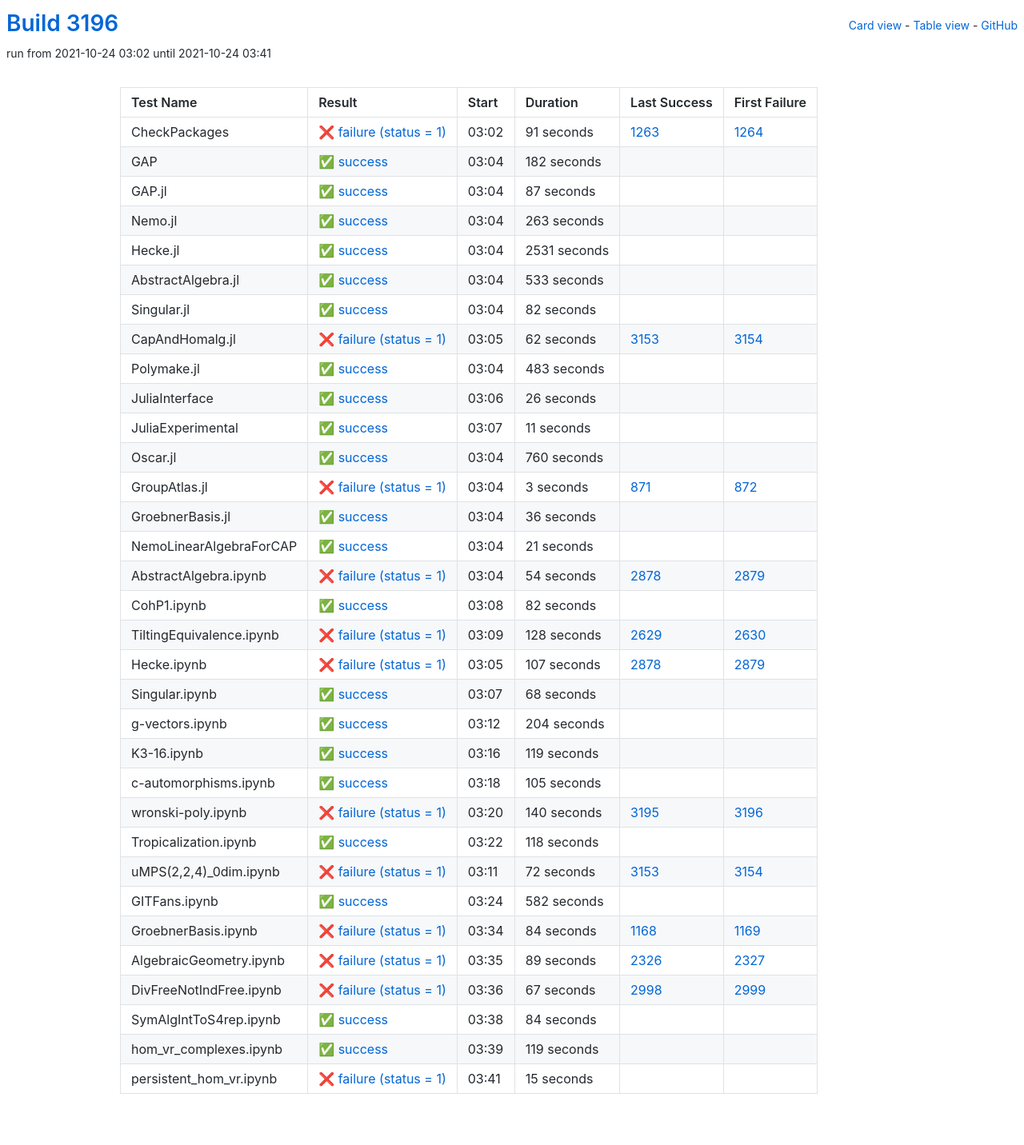
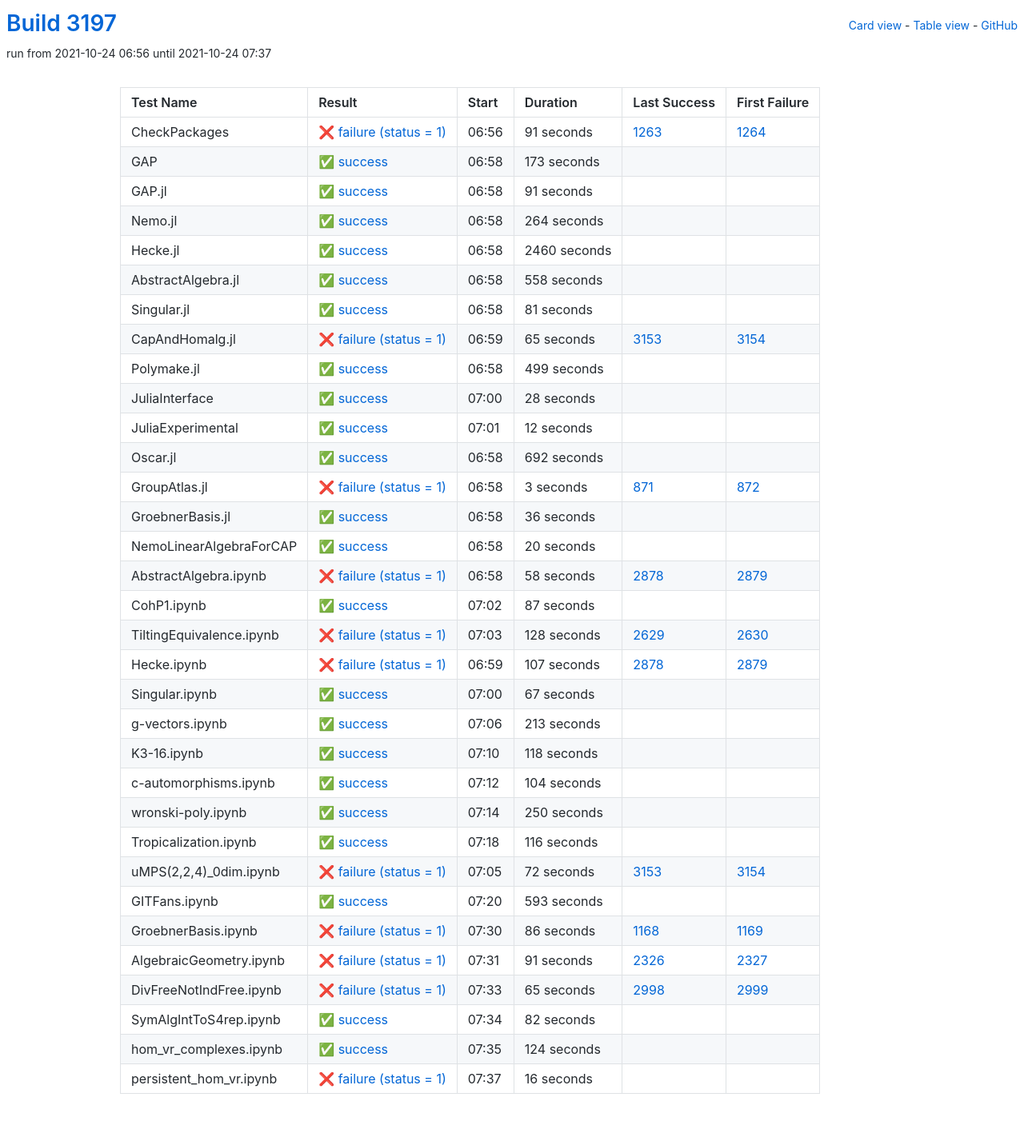
Before and after one commit to oscar-system/oscar-ci-status-stable, a Jekyll site: the page built from table.html, in a window 1280 px wide. Shown: the whole page at 80% size. Built offline with Jekyll 4.4.1, drawn with Linux system fonts in a browser that asks for light colours.

Commit message:
Build #3197

```diff
--- a/_data/ci.yml
+++ b/_data/ci.yml
@@ -1,6 +1,6 @@
 ---
-build: 3196
-build_url: https://oscarci.mathematik.uni-kl.de/job/oscar-stable/3196/
+build: 3197
+build_url: https://oscarci.mathematik.uni-kl.de/job/oscar-stable/3197/
 job: oscar-stable
 organization: oscar-system
 repo: oscar-ci-status-stable
@@ -8,8 +8,8 @@ repourl: https://github.com/oscar-system/oscar-ci-status-stable
 tests:
 - name: CheckPackages
   id: checkpackages
-  log: https://oscarci.mathematik.uni-kl.de/job/oscar-stable/3196/artifact/logs/build-3196/CheckPackages.log
-  start: 2021-10-24 03:02
+  log: https://oscarci.mathematik.uni-kl.de/job/oscar-stable/3197/artifact/logs/build-3197/CheckPackages.log
+  start: 2021-10-24 06:56
   success: false
   exitcode: 1
   status: failure
@@ -20,140 +20,140 @@ tests:
   first_failure_url: https://oscarci.mathematik.uni-kl.de/job/oscar-stable/1264/
 - name: GAP
   id: gap
-  log: https://oscarci.mathematik.uni-kl.de/job/oscar-stable/3196/artifact/logs/build-3196/GAP.log
-  start: 2021-10-24 03:04
+  log: https://oscarci.mathematik.uni-kl.de/job/oscar-stable/3197/artifact/logs/build-3197/GAP.log
+  start: 2021-10-24 06:58
   success: true
   exitcode: 0
   status: success
-  duration: 182
+  duration: 173
   last_success: false
   last_success_url:
   first_failure: false
   first_failure_url:
 - name: GAP.jl
   id: gap-jl
-  log: https://oscarci.mathematik.uni-kl.de/job/oscar-stable/3196/artifact/logs/build-3196/GAP.jl.log
-  start: 2021-10-24 03:04
+  log: https://oscarci.mathematik.uni-kl.de/job/oscar-stable/3197/artifact/logs/build-3197/GAP.jl.log
+  start: 2021-10-24 06:58
   success: true
   exitcode: 0
   status: success
-  duration: 87
+  duration: 91
   last_success: false
   last_success_url:
   first_failure: false
   first_failure_url:
 - name: Nemo.jl
   id: nemo-jl
-  log: https://oscarci.mathematik.uni-kl.de/job/oscar-stable/3196/artifact/logs/build-3196/Nemo.jl.log
-  start: 2021-10-24 03:04
+  log: https://oscarci.mathematik.uni-kl.de/job/oscar-stable/3197/artifact/logs/build-3197/Nemo.jl.log
+  start: 2021-10-24 06:58
   success: true
   exitcode: 0
   status: success
-  duration: 263
+  duration: 264
   last_success: false
   last_success_url:
   first_failure: false
   first_failure_url:
 - name: Hecke.jl
   id: hecke-jl
-  log: https://oscarci.mathematik.uni-kl.de/job/oscar-stable/3196/artifact/logs/build-3196/Hecke.jl.log
-  start: 2021-10-24 03:04
+  log: https://oscarci.mathematik.uni-kl.de/job/oscar-stable/3197/artifact/logs/build-3197/Hecke.jl.log
+  start: 2021-10-24 06:58
   success: true
   exitcode: 0
   status: success
-  duration: 2531
+  duration: 2460
   last_success: false
   last_success_url:
   first_failure: false
   first_failure_url:
 - name: AbstractAlgebra.jl
   id: abstractalgebra-jl
-  log: https://oscarci.mathematik.uni-kl.de/job/oscar-stable/3196/artifact/logs/build-3196/AbstractAlgebra.jl.log
-  start: 2021-10-24 03:04
+  log: https://oscarci.mathematik.uni-kl.de/job/oscar-stable/3197/artifact/logs/build-3197/AbstractAlgebra.jl.log
+  start: 2021-10-24 06:58
   success: true
   exitcode: 0
   status: success
-  duration: 533
+  duration: 558
   last_success: false
   last_success_url:
   first_failure: false
   first_failure_url:
 - name: Singular.jl
   id: singular-jl
-  log: https://oscarci.mathematik.uni-kl.de/job/oscar-stable/3196/artifact/logs/build-3196/Singular.jl.log
-  start: 2021-10-24 03:04
+  log: https://oscarci.mathematik.uni-kl.de/job/oscar-stable/3197/artifact/logs/build-3197/Singular.jl.log
+  start: 2021-10-24 06:58
   success: true
   exitcode: 0
   status: success
-  duration: 82
+  duration: 81
   last_success: false
   last_success_url:
   first_failure: false
   first_failure_url:
 - name: CapAndHomalg.jl
   id: capandhomalg-jl
-  log: https://oscarci.mathematik.uni-kl.de/job/oscar-stable/3196/artifact/logs/build-3196/CapAndHomalg.jl.log
-  start: 2021-10-24 03:05
+  log: https://oscarci.mathematik.uni-kl.de/job/oscar-stable/3197/artifact/logs/build-3197/CapAndHomalg.jl.log
+  start: 2021-10-24 06:59
   success: false
   exitcode: 1
   status: failure
-  duration: 62
+  duration: 65
   last_success: 3153
   last_success_url: https://oscarci.mathematik.uni-kl.de/job/oscar-stable/3153/
   first_failure: 3154
   first_failure_url: https://oscarci.mathematik.uni-kl.de/job/oscar-stable/3154/
 - name: Polymake.jl
   id: polymake-jl
-  log: https://oscarci.mathematik.uni-kl.de/job/oscar-stable/3196/artifact/logs/build-3196/Polymake.jl.log
-  start: 2021-10-24 03:04
+  log: https://oscarci.mathematik.uni-kl.de/job/oscar-stable/3197/artifact/logs/build-3197/Polymake.jl.log
+  start: 2021-10-24 06:58
   success: true
   exitcode: 0
   status: success
-  duration: 483
+  duration: 499
   last_success: false
   last_success_url:
   first_failure: false
   first_failure_url:
 - name: JuliaInterface
   id: juliainterface
-  log: https://oscarci.mathematik.uni-kl.de/job/oscar-stable/3196/artifact/logs/build-3196/JuliaInterface.log
-  start: 2021-10-24 03:06
+  log: https://oscarci.mathematik.uni-kl.de/job/oscar-stable/3197/artifact/logs/build-3197/JuliaInterface.log
+  start: 2021-10-24 07:00
   success: true
   exitcode: 0
   status: success
-  duration: 26
+  duration: 28
   last_success: false
   last_success_url:
   first_failure: false
   first_failure_url:
 - name: JuliaExperimental
   id: juliaexperimental
-  log: https://oscarci.mathematik.uni-kl.de/job/oscar-stable/3196/artifact/logs/build-3196/JuliaExperimental.log
-  start: 2021-10-24 03:07
+  log: https://oscarci.mathematik.uni-kl.de/job/oscar-stable/3197/artifact/logs/build-3197/JuliaExperimental.log
+  start: 2021-10-24 07:01
   success: true
   exitcode: 0
   status: success
-  duration: 11
+  duration: 12
   last_success: false
   last_success_url:
   first_failure: false
   first_failure_url:
 - name: Oscar.jl
   id: oscar-jl
-  log: https://oscarci.mathematik.uni-kl.de/job/oscar-stable/3196/artifact/logs/build-3196/Oscar.jl.log
-  start: 2021-10-24 03:04
+  log: https://oscarci.mathematik.uni-kl.de/job/oscar-stable/3197/artifact/logs/build-3197/Oscar.jl.log
+  start: 2021-10-24 06:58
   success: true
   exitcode: 0
   status: success
-  duration: 760
+  duration: 692
   last_success: false
   last_success_url:
   first_failure: false
   first_failure_url:
 - name: GroupAtlas.jl
   id: groupatlas-jl
-  log: https://oscarci.mathematik.uni-kl.de/job/oscar-stable/3196/artifact/logs/build-3196/GroupAtlas.jl.log
-  start: 2021-10-24 03:04
+  log: https://oscarci.mathematik.uni-kl.de/job/oscar-stable/3197/artifact/logs/build-3197/GroupAtlas.jl.log
+  start: 2021-10-24 06:58
   success: false
   exitcode: 1
   status: failure
@@ -164,8 +164,8 @@ tests:
   first_failure_url: https://oscarci.mathematik.uni-kl.de/job/oscar-stable/872/
 - name: GroebnerBasis.jl
   id: groebnerbasis-jl
-  log: https://oscarci.mathematik.uni-kl.de/job/oscar-stable/3196/artifact/logs/build-3196/GroebnerBasis.jl.log
-  start: 2021-10-24 03:04
+  log: https://oscarci.mathematik.uni-kl.de/job/oscar-stable/3197/artifact/logs/build-3197/GroebnerBasis.jl.log
+  start: 2021-10-24 06:58
   success: true
   exitcode: 0
   status: success
@@ -176,44 +176,44 @@ tests:
   first_failure_url:
 - name: NemoLinearAlgebraForCAP
   id: nemolinearalgebraforcap
-  log: https://oscarci.mathematik.uni-kl.de/job/oscar-stable/3196/artifact/logs/build-3196/NemoLinearAlgebraForCAP.log
-  start: 2021-10-24 03:04
+  log: https://oscarci.mathematik.uni-kl.de/job/oscar-stable/3197/artifact/logs/build-3197/NemoLinearAlgebraForCAP.log
+  start: 2021-10-24 06:58
   success: true
   exitcode: 0
   status: success
-  duration: 21
+  duration: 20
   last_success: false
   last_success_url:
   first_failure: false
   first_failure_url:
 - name: AbstractAlgebra.ipynb
   id: abstractalgebra-ipynb
-  log: https://oscarci.mathematik.uni-kl.de/job/oscar-stable/3196/artifact/logs/build-3196/AbstractAlgebra.ipynb.log
-  start: 2021-10-24 03:04
+  log: https://oscarci.mathematik.uni-kl.de/job/oscar-stable/3197/artifact/logs/build-3197/AbstractAlgebra.ipynb.log
+  start: 2021-10-24 06:58
   success: false
   exitcode: 1
   status: failure
-  duration: 54
+  duration: 58
   last_success: 2878
   last_success_url: https://oscarci.mathematik.uni-kl.de/job/oscar-stable/2878/
   first_failure: 2879
   first_failure_url: https://oscarci.mathematik.uni-kl.de/job/oscar-stable/2879/
 - name: CohP1.ipynb
   id: cohp1-ipynb
-  log: https://oscarci.mathematik.uni-kl.de/job/oscar-stable/3196/artifact/logs/build-3196/CohP1.ipynb.log
-  start: 2021-10-24 03:08
+  log: https://oscarci.mathematik.uni-kl.de/job/oscar-stable/3197/artifact/logs/build-3197/CohP1.ipynb.log
+  start: 2021-10-24 07:02
   success: true
   exitcode: 0
   status: success
-  duration: 82
+  duration: 87
   last_success: false
   last_success_url:
   first_failure: false
   first_failure_url:
 - name: TiltingEquivalence.ipynb
   id: tiltingequivalence-ipynb
-  log: https://oscarci.mathematik.uni-kl.de/job/oscar-stable/3196/artifact/logs/build-3196/TiltingEquivalence.ipynb.log
-  start: 2021-10-24 03:09
+  log: https://oscarci.mathematik.uni-kl.de/job/oscar-stable/3197/artifact/logs/build-3197/TiltingEquivalence.ipynb.log
+  start: 2021-10-24 07:03
   success: false
   exitcode: 1
   status: failure
@@ -224,8 +224,8 @@ tests:
   first_failure_url: https://oscarci.mathematik.uni-kl.de/job/oscar-stable/2630/
 - name: Hecke.ipynb
   id: hecke-ipynb
-  log: https://oscarci.mathematik.uni-kl.de/job/oscar-stable/3196/artifact/logs/build-3196/Hecke.ipynb.log
-  start: 2021-10-24 03:05
+  log: https://oscarci.mathematik.uni-kl.de/job/oscar-stable/3197/artifact/logs/build-3197/Hecke.ipynb.log
+  start: 2021-10-24 06:59
   success: false
   exitcode: 1
   status: failure
@@ -236,68 +236,32 @@ tests:
   first_failure_url: https://oscarci.mathematik.uni-kl.de/job/oscar-stable/2879/
 - name: Singular.ipynb
   id: singular-ipynb
-  log: https://oscarci.mathematik.uni-kl.de/job/oscar-stable/3196/artifact/logs/build-3196/Singular.ipynb.log
-  start: 2021-10-24 03:07
+  log: https://oscarci.mathematik.uni-kl.de/job/oscar-stable/3197/artifact/logs/build-3197/Singular.ipynb.log
+  start: 2021-10-24 07:00
   success: true
   exitcode: 0
   status: success
-  duration: 68
+  duration: 67
   last_success: false
   last_success_url:
   first_failure: false
   first_failure_url:
 - name: g-vectors.ipynb
   id: g-vectors-ipynb
-  log: https://oscarci.mathematik.uni-kl.de/job/oscar-stable/3196/artifact/logs/build-3196/g-vectors.ipynb.log
-  start: 2021-10-24 03:12
+  log: https://oscarci.mathematik.uni-kl.de/job/oscar-stable/3197/artifact/logs/build-3197/g-vectors.ipynb.log
+  start: 2021-10-24 07:06
   success: true
   exitcode: 0
   status: success
-  duration: 204
+  duration: 213
   last_success: false
   last_success_url:
   first_failure: false
   first_failure_url:
 - name: K3-16.ipynb
   id: k3-16-ipynb
-  log: https://oscarci.mathematik.uni-kl.de/job/oscar-stable/3196/artifact/logs/build-3196/K3-16.ipynb.log
-  start: 2021-10-24 03:16
-  success: true
-  exitcode: 0
-  status: success
-  duration: 119
-  last_success: false
-  last_success_url:
-  first_failure: false
-  first_failure_url:
-- name: c-automorphisms.ipynb
-  id: c-automorphisms-ipynb
-  log: https://oscarci.mathematik.uni-kl.de/job/oscar-stable/3196/artifact/logs/build-3196/c-automorphisms.ipynb.log
-  start: 2021-10-24 03:18
-  success: true
-  exitcode: 0
-  status: success
-  duration: 105
-  last_success: false
-  last_success_url:
-  first_failure: false
-  first_failure_url:
-- name: wronski-poly.ipynb
-  id: wronski-poly-ipynb
-  log: https://oscarci.mathematik.uni-kl.de/job/oscar-stable/3196/artifact/logs/build-3196/wronski-poly.ipynb.log
-  start: 2021-10-24 03:20
-  success: false
-  exitcode: 1
-  status: failure
-  duration: 140
-  last_success: 3195
-  last_success_url: https://oscarci.mathematik.uni-kl.de/job/oscar-stable/3195/
-  first_failure: 3196
-  first_failure_url: https://oscarci.mathematik.uni-kl.de/job/oscar-stable/3196/
-- name: Tropicalization.ipynb
-  id: tropicalization-ipynb
-  log: https://oscarci.mathematik.uni-kl.de/job/oscar-stable/3196/artifact/logs/build-3196/Tropicalization.ipynb.log
-  start: 2021-10-24 03:22
+  log: https://oscarci.mathematik.uni-kl.de/job/oscar-stable/3197/artifact/logs/build-3197/K3-16.ipynb.log
+  start: 2021-10-24 07:10
   success: true
   exitcode: 0
   status: success
@@ -306,10 +270,46 @@ tests:
   last_success_url:
   first_failure: false
   first_failure_url:
+- name: c-automorphisms.ipynb
+  id: c-automorphisms-ipynb
+  log: https://oscarci.mathematik.uni-kl.de/job/oscar-stable/3197/artifact/logs/build-3197/c-automorphisms.ipynb.log
+  start: 2021-10-24 07:12
+  success: true
+  exitcode: 0
+  status: success
+  duration: 104
+  last_success: false
+  last_success_url:
+  first_failure: false
+  first_failure_url:
+- name: wronski-poly.ipynb
+  id: wronski-poly-ipynb
+  log: https://oscarci.mathematik.uni-kl.de/job/oscar-stable/3197/artifact/logs/build-3197/wronski-poly.ipynb.log
+  start: 2021-10-24 07:14
+  success: true
+  exitcode: 0
+  status: success
+  duration: 250
+  last_success: false
+  last_success_url:
+  first_failure: false
+  first_failure_url:
+- name: Tropicalization.ipynb
+  id: tropicalization-ipynb
+  log: https://oscarci.mathematik.uni-kl.de/job/oscar-stable/3197/artifact/logs/build-3197/Tropicalization.ipynb.log
+  start: 2021-10-24 07:18
+  success: true
+  exitcode: 0
+  status: success
+  duration: 116
+  last_success: false
+  last_success_url:
+  first_failure: false
+  first_failure_url:
 - name: uMPS(2,2,4)_0dim.ipynb
   id: umps-2-2-4-0dim-ipynb
-  log: https://oscarci.mathematik.uni-kl.de/job/oscar-stable/3196/artifact/logs/build-3196/uMPS-2-2-4-_0dim.ipynb.log
-  start: 2021-10-24 03:11
+  log: https://oscarci.mathematik.uni-kl.de/job/oscar-stable/3197/artifact/logs/build-3197/uMPS-2-2-4-_0dim.ipynb.log
+  start: 2021-10-24 07:05
   success: false
   exitcode: 1
   status: failure
@@ -320,84 +320,84 @@ tests:
   first_failure_url: https://oscarci.mathematik.uni-kl.de/job/oscar-stable/3154/
 - name: GITFans.ipynb
   id: gitfans-ipynb
-  log: https://oscarci.mathematik.uni-kl.de/job/oscar-stable/3196/artifact/logs/build-3196/GITFans.ipynb.log
-  start: 2021-10-24 03:24
+  log: https://oscarci.mathematik.uni-kl.de/job/oscar-stable/3197/artifact/logs/build-3197/GITFans.ipynb.log
+  start: 2021-10-24 07:20
   success: true
   exitcode: 0
   status: success
-  duration: 582
+  duration: 593
   last_success: false
   last_success_url:
   first_failure: false
   first_failure_url:
 - name: GroebnerBasis.ipynb
   id: groebnerbasis-ipynb
-  log: https://oscarci.mathematik.uni-kl.de/job/oscar-stable/3196/artifact/logs/build-3196/GroebnerBasis.ipynb.log
-  start: 2021-10-24 03:34
+  log: https://oscarci.mathematik.uni-kl.de/job/oscar-stable/3197/artifact/logs/build-3197/GroebnerBasis.ipynb.log
+  start: 2021-10-24 07:30
   success: false
   exitcode: 1
   status: failure
-  duration: 84
+  duration: 86
   last_success: 1168
   last_success_url: https://oscarci.mathematik.uni-kl.de/job/oscar-stable/1168/
   first_failure: 1169
   first_failure_url: https://oscarci.mathematik.uni-kl.de/job/oscar-stable/1169/
 - name: AlgebraicGeometry.ipynb
   id: algebraicgeometry-ipynb
-  log: https://oscarci.mathematik.uni-kl.de/job/oscar-stable/3196/artifact/logs/build-3196/AlgebraicGeometry.ipynb.log
-  start: 2021-10-24 03:35
+  log: https://oscarci.mathematik.uni-kl.de/job/oscar-stable/3197/artifact/logs/build-3197/AlgebraicGeometry.ipynb.log
+  start: 2021-10-24 07:31
   success: false
   exitcode: 1
   status: failure
-  duration: 89
+  duration: 91
   last_success: 2326
   last_success_url: https://oscarci.mathematik.uni-kl.de/job/oscar-stable/2326/
   first_failure: 2327
   first_failure_url: https://oscarci.mathematik.uni-kl.de/job/oscar-stable/2327/
 - name: DivFreeNotIndFree.ipynb
   id: divfreenotindfree-ipynb
-  log: https://oscarci.mathematik.uni-kl.de/job/oscar-stable/3196/artifact/logs/build-3196/DivFreeNotIndFree.ipynb.log
-  start: 2021-10-24 03:36
+  log: https://oscarci.mathematik.uni-kl.de/job/oscar-stable/3197/artifact/logs/build-3197/DivFreeNotIndFree.ipynb.log
+  start: 2021-10-24 07:33
   success: false
   exitcode: 1
   status: failure
-  duration: 67
+  duration: 65
   last_success: 2998
   last_success_url: https://oscarci.mathematik.uni-kl.de/job/oscar-stable/2998/
   first_failure: 2999
   first_failure_url: https://oscarci.mathematik.uni-kl.de/job/oscar-stable/2999/
 - name: SymAlgIntToS4rep.ipynb
   id: symalginttos4rep-ipynb
-  log: https://oscarci.mathematik.uni-kl.de/job/oscar-stable/3196/artifact/logs/build-3196/SymAlgIntToS4rep.ipynb.log
-  start: 2021-10-24 03:38
+  log: https://oscarci.mathematik.uni-kl.de/job/oscar-stable/3197/artifact/logs/build-3197/SymAlgIntToS4rep.ipynb.log
+  start: 2021-10-24 07:34
   success: true
   exitcode: 0
   status: success
-  duration: 84
+  duration: 82
   last_success: false
   last_success_url:
   first_failure: false
   first_failure_url:
 - name: hom_vr_complexes.ipynb
   id: hom-vr-complexes-ipynb
-  log: https://oscarci.mathematik.uni-kl.de/job/oscar-stable/3196/artifact/logs/build-3196/hom_vr_complexes.ipynb.log
-  start: 2021-10-24 03:39
+  log: https://oscarci.mathematik.uni-kl.de/job/oscar-stable/3197/artifact/logs/build-3197/hom_vr_complexes.ipynb.log
+  start: 2021-10-24 07:35
   success: true
   exitcode: 0
   status: success
-  duration: 119
+  duration: 124
   last_success: false
   last_success_url:
   first_failure: false
   first_failure_url:
 - name: persistent_hom_vr.ipynb
   id: persistent-hom-vr-ipynb
-  log: https://oscarci.mathematik.uni-kl.de/job/oscar-stable/3196/artifact/logs/build-3196/persistent_hom_vr.ipynb.log
-  start: 2021-10-24 03:41
+  log: https://oscarci.mathematik.uni-kl.de/job/oscar-stable/3197/artifact/logs/build-3197/persistent_hom_vr.ipynb.log
+  start: 2021-10-24 07:37
   success: false
   exitcode: 1
   status: failure
-  duration: 15
+  duration: 16
   last_success: false
   last_success_url:
   first_failure: false
```
Also changed, not shown: README.md.
